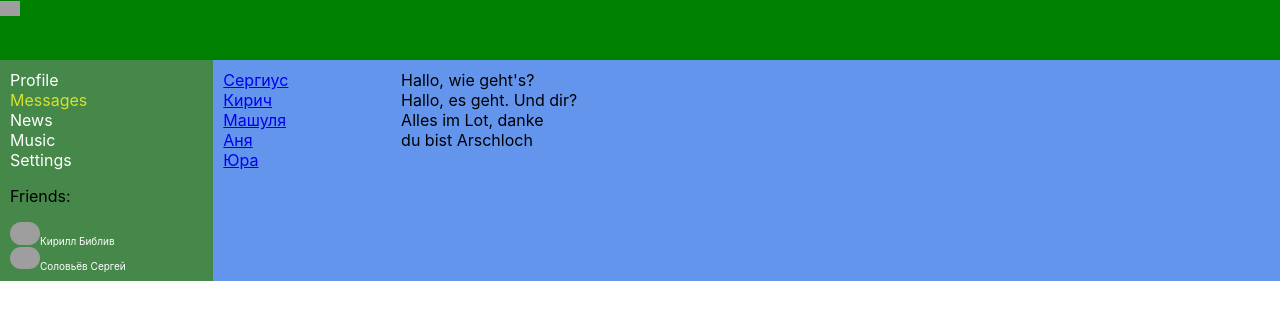
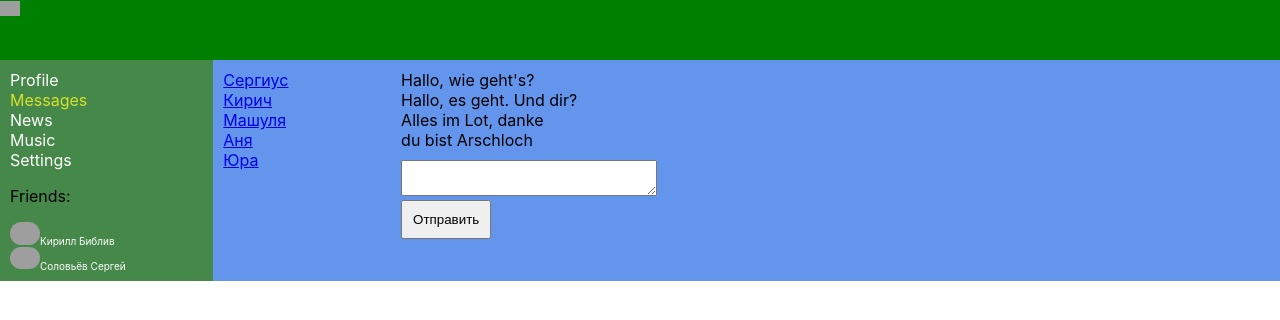
Before and after one commit to Angst26/samurai, a React (Create React App) app: page /dialogs in a window 1280 px wide. Shown: the top 320 px of the page. Built offline with nearby package versions, Linux system fonts and the light colour scheme; grey boxes are pictures that could not be loaded.

Commit message:
переход к flux архитектуре. Добавлен ввод для создания новых постов

```diff
--- a/src/App.jsx
+++ b/src/App.jsx
@@ -19,7 +19,7 @@ function App(props) {
             <Navbar sidebar={props.sidebar}/>
             <div className='app-wrapper-content'>
                 <Routes>
-                    <Route path='/profile' element={<Profile state={props.profilePage}/>}/>
+                    <Route path='/profile' element={<Profile state={props.profilePage} addPost={props.addPost}/>}/>
                     <Route path='/dialogs' element={<Dialogs state={props.messagesPage}/>}/>
                     <Route path='/news' element={<News/>}/>
                     <Route path='/music' element={<Music/>}/>
--- a/src/components/Dialogs/Dialogs.jsx
+++ b/src/components/Dialogs/Dialogs.jsx
@@ -1,9 +1,10 @@
 import s from "./Dialogs.module.css";
 import DialogItem from "./DialogItem/DialogItem";
 import Message from "./Message/Message";
+import React from "react";
 
 
-const Dialogs = (props/*state*/) => {
+const Dialogs = (props) => {
 //Data
 
 
@@ -14,6 +15,11 @@ const Dialogs = (props/*state*/) => {
 
     let messageElements = props.state.messages.map( m => <Message content={m.message} id={m.id} />)
 
+    let newMessage = React.createRef()
+    function sendMessage() {
+        console.log('сообщение отправлено:' + ` "${newMessage.current.value}"`)
+    }
+
     return (
         <div className={s.dialogs}>
             <div className={s.dialogsItems}>
@@ -21,7 +27,12 @@ const Dialogs = (props/*state*/) => {
             </div>
             <div className={s.messages}>
                 {messageElements}
+                <div className={s.sendform}>
+                    <textarea ref={newMessage}/>
+                    <div><button onClick={sendMessage}>Отправить</button></div>
+                </div>
             </div>
+
         </div>
     )
 }
--- a/src/components/Dialogs/Dialogs.module.css
+++ b/src/components/Dialogs/Dialogs.module.css
@@ -4,6 +4,10 @@
 }
 
 .dialogsItems {
+    padding: 10px;
+}
+
+.messages {
     padding: 10px;
 }
 
@@ -15,10 +19,17 @@
 
 }
 
-.messages {
-    padding: 10px;
-}
+
 
 .message {
 
 }
+
+.sendform textarea{
+    min-width: 250px;
+    margin-top: 10px;
+}
+.sendform button{
+    padding:10px;
+    float: left;
+}
--- a/src/components/Profile/MyPosts/MyPosts.jsx
+++ b/src/components/Profile/MyPosts/MyPosts.jsx
@@ -8,8 +8,9 @@ const MyPosts = (props) => {
 
 
     let addPost = () => {
+        debugger;
         let text = newPostElement.current.value;
-
+        props.addPost(text);
     }
 
     let postElements = props.posts.map(post => <Post id={post.id} likesCount={post.likesCount} content={post.content}/>)
--- a/src/components/Profile/Profile.jsx
+++ b/src/components/Profile/Profile.jsx
@@ -6,7 +6,7 @@ import ProfileInfo from "./ProfileInfo/ProfileInfo";
 const Profile = (props) => {
     return <div>
         <ProfileInfo/>
-        <MyPosts posts={props.state.posts}/>
+        <MyPosts posts={props.state.posts} addPost={props.addPost}/>
     </div>
 }
 
--- a/src/index.js
+++ b/src/index.js
@@ -1,20 +1,5 @@
-import React from 'react';
-import ReactDOM from 'react-dom/client';
 import './index.css';
-import App from './App';
 import appState from './redux/state';
+import {rerenderEntireTree} from './render'
 
-
-
-const root = ReactDOM.createRoot(document.getElementById('root'));
-
-root.render(
-  <React.StrictMode>
-
-    <App messagesPage={appState.messagesPage} profilePage={appState.profilePage} sidebar={appState.sidebar}/>
-  </React.StrictMode>
-);
-
-// If you want to start measuring performance in your app, pass a function
-// to log results (for example: reportWebVitals(console.log))
-// or send to an analytics endpoint. Learn more: https://bit.ly/CRA-vitals
+rerenderEntireTree(appState)
--- a/src/redux/state.js
+++ b/src/redux/state.js
@@ -1,8 +1,10 @@
+import {rerenderEntireTree} from "../render";
+
 const state = {
     profilePage: {
         posts: [
             {id: 1, content: 'Das ist mein erster Post da', likesCount:10},
-            {id: 1, content: 'Viel Glueck dir dabei!', likesCount:16},
+            {id: 2, content: 'Viel Glueck dir dabei!', likesCount:16},
         ],
     },
 
@@ -40,4 +42,15 @@ const state = {
     }
 }
 
+export let addPost = (postMessage) => {
+    let {posts} = state.profilePage;
+    let newPost ={
+        id: posts[posts.length - 1].id + 1,
+        content: postMessage,
+        likesCount:0,
+    }
+    state.profilePage.posts.push(newPost)
+    rerenderEntireTree(state)
+}
+
 export default state;
--- /dev/null
+++ b/src/render.js
@@ -0,0 +1,17 @@
+import React from 'react';
+import App from './App';
+import {addPost} from "./redux/state";
+import ReactDOM from "react-dom/client";
+
+
+
+export let rerenderEntireTree = (state) => {
+    debugger;
+    const root = ReactDOM.createRoot(document.getElementById('root'));
+
+    root.render(
+    <React.StrictMode>
+
+        <App messagesPage={state.messagesPage} profilePage={state.profilePage} sidebar={state.sidebar} addPost={addPost}/>
+    </React.StrictMode>
+);}
```
Also changed, not shown: src/components/Dialogs/Message/Message.jsx (+4 -3 lines).
